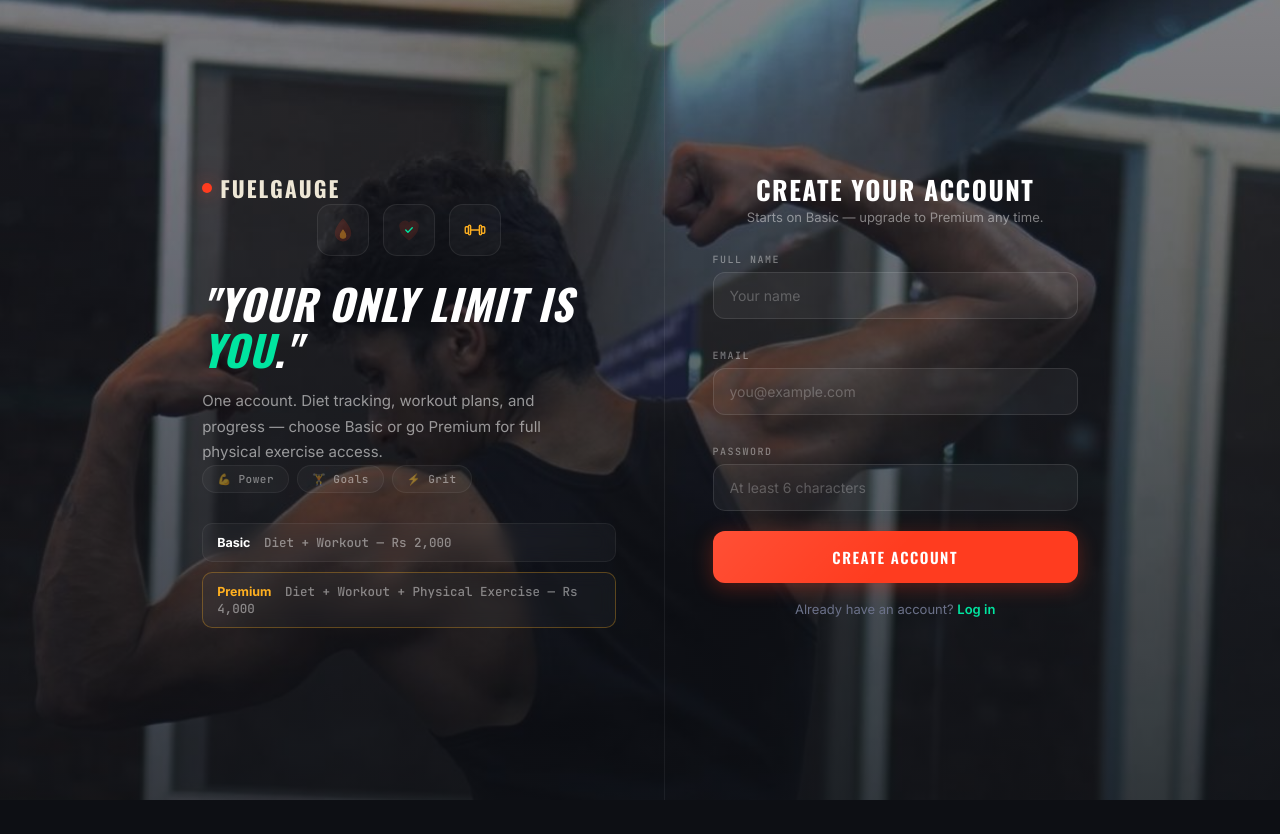
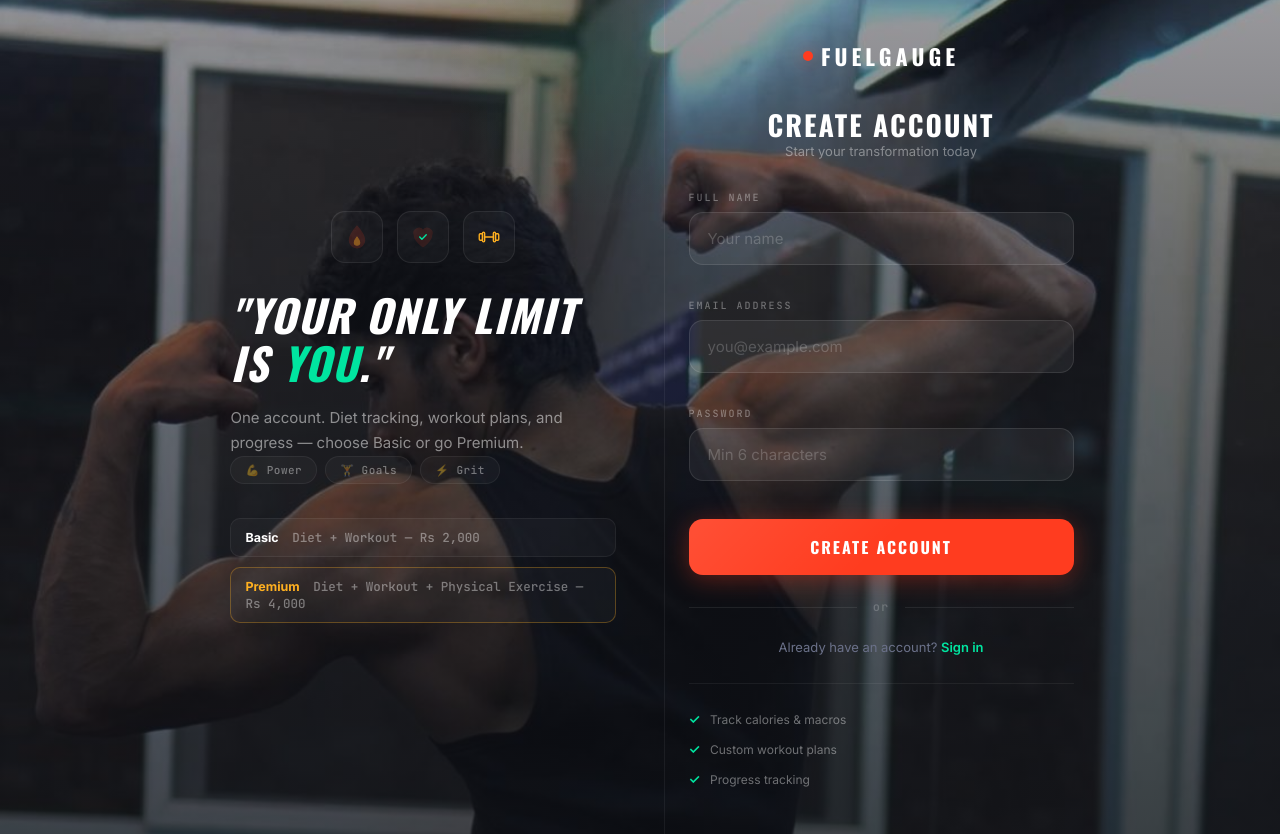
Before and after one commit to gaugefitness-ui/FUELGAUGE-fitness-app, a website: page public/register.html in a window 1280 px wide. Before the commit the page ends 800 px from the top, so only its background shows below. Drawn offline with nearby package versions, Linux system fonts and the light colour scheme.

Commit message:
Professional fitness app style auth pages, no glass card

```diff
--- a/public/auth.css
+++ b/public/auth.css
@@ -5,76 +5,98 @@
 .auth-phone-frame{position:relative;z-index:1;width:100%;max-width:100%;background:transparent!important;border-radius:0!important;padding:0!important;box-shadow:none!important;}
 .auth-phone-frame::before{display:none!important;}
 .auth-phone-screen{background:transparent!important;border-radius:0!important;max-height:100vh;overflow-y:auto;}
-.auth-card{padding:28px 20px;max-width:100%!important;box-shadow:none!important;border:none!important;border-radius:0!important;background:transparent!important;}
+.auth-card{padding:0!important;max-width:100%!important;box-shadow:none!important;border:none!important;border-radius:0!important;background:transparent!important;}
 
 /* ===== Backgrounds ===== */
-body.auth-body{margin:0;min-height:100vh;background:linear-gradient(180deg,rgba(13,15,20,0.50) 0%,rgba(13,15,20,0.60) 40%,rgba(13,15,20,0.80) 100%),url('/gym-bg.jpg') center/cover no-repeat fixed;background-color:var(--asphalt);}
-body.register-body{margin:0;min-height:100vh;background:linear-gradient(180deg,rgba(13,15,20,0.50) 0%,rgba(13,15,20,0.60) 40%,rgba(13,15,20,0.80) 100%),url('/register-bg.jpg') center 20%/cover no-repeat;background-color:var(--asphalt);}
-.auth-screen{position:fixed;inset:0;z-index:999;background:linear-gradient(180deg,rgba(13,15,20,0.50) 0%,rgba(13,15,20,0.60) 40%,rgba(13,15,20,0.80) 100%),url('/gym-bg.jpg') center/cover no-repeat fixed!important;display:flex;align-items:center;justify-content:center;}
-.auth-screen.register-screen{background:linear-gradient(180deg,rgba(13,15,20,0.50) 0%,rgba(13,15,20,0.60) 40%,rgba(13,15,20,0.80) 100%),url('/register-bg.jpg') center 20%/cover no-repeat fixed!important;}
+body.auth-body{margin:0;min-height:100vh;background:linear-gradient(180deg,rgba(13,15,20,0.40) 0%,rgba(13,15,20,0.55) 30%,rgba(13,15,20,0.75) 100%),url('/gym-bg.jpg') center/cover no-repeat fixed;background-color:var(--asphalt);}
+body.register-body{margin:0;min-height:100vh;background:linear-gradient(180deg,rgba(13,15,20,0.40) 0%,rgba(13,15,20,0.55) 30%,rgba(13,15,20,0.75) 100%),url('/register-bg.jpg') center 20%/cover no-repeat;background-color:var(--asphalt);}
+.auth-screen{position:fixed;inset:0;z-index:999;background:linear-gradient(180deg,rgba(13,15,20,0.40) 0%,rgba(13,15,20,0.55) 30%,rgba(13,15,20,0.75) 100%),url('/gym-bg.jpg') center/cover no-repeat fixed!important;display:flex;align-items:center;justify-content:center;}
+.auth-screen.register-screen{background:linear-gradient(180deg,rgba(13,15,20,0.40) 0%,rgba(13,15,20,0.55) 30%,rgba(13,15,20,0.75) 100%),url('/register-bg.jpg') center 20%/cover no-repeat fixed!important;}
 
-/* ===== Shell & Hero (desktop) ===== */
+/* ===== Shell & Hero (desktop only) ===== */
 .auth-shell{min-height:100vh;display:flex;}
 .auth-hero{flex:1;display:flex;flex-direction:column;justify-content:center;padding:60px 48px;background:transparent;border-right:1px solid rgba(255,255,255,0.06);position:relative;overflow:hidden;}
 .auth-hero::after{content:"";position:absolute;right:-80px;top:-80px;width:300px;height:300px;border-radius:50%;background:radial-gradient(circle,rgba(0,229,160,.10) 0%,transparent 70%);}
 .auth-hero-mid{position:relative;}
-.auth-hero-mid h1,.auth-hero-mid .quote-heading{font-family:'Oswald',sans-serif;font-size:42px;line-height:1.1;text-transform:uppercase;letter-spacing:1px;margin:0 0 16px;color:#fff;}
+.auth-hero-mid h1,.auth-hero-mid .quote-heading{font-family:'Oswald',sans-serif;font-size:44px;line-height:1.08;text-transform:uppercase;letter-spacing:1.5px;margin:0 0 18px;color:#fff;}
 .quote-heading{font-family:'Oswald',sans-serif;font-style:italic;}
-.auth-hero-mid p{color:rgba(255,255,255,0.55);font-size:15px;line-height:1.7;max-width:380px;margin:0;}
-.auth-hero-icons{display:flex;gap:14px;margin:0 0 24px;}
+.auth-hero-mid p{color:rgba(255,255,255,0.5);font-size:15px;line-height:1.7;max-width:380px;margin:0;}
+.auth-hero-icons{display:flex;gap:14px;margin:0 0 28px;}
 .auth-hero-icon{width:52px;height:52px;background:rgba(255,255,255,0.03);border:1px solid rgba(255,255,255,0.08);border-radius:14px;display:flex;align-items:center;justify-content:center;transition:all .3s ease;}
 .auth-hero-icon svg{width:26px;height:26px;}
 .auth-hero-icon.icon-fire:hover{border-color:rgba(255,60,31,0.4);box-shadow:0 0 20px rgba(255,60,31,0.12);transform:translateY(-2px);}
 .auth-hero-icon.icon-heart:hover{border-color:rgba(0,229,160,0.4);box-shadow:0 0 20px rgba(0,229,160,0.12);transform:translateY(-2px);}
 .auth-hero-icon.icon-dumbbell:hover{border-color:rgba(255,176,32,0.4);box-shadow:0 0 20px rgba(255,176,32,0.12);transform:translateY(-2px);}
-.auth-quote-strip{display:flex;gap:8px;margin-bottom:20px;}
-.quote-tag{font-family:'JetBrains Mono',monospace;font-size:11px;letter-spacing:.5px;color:rgba(255,255,255,0.45);background:rgba(255,255,255,0.03);border:1px solid rgba(255,255,255,0.06);border-radius:20px;padding:6px 14px;}
+.auth-quote-strip{display:flex;gap:8px;margin-bottom:24px;}
+.quote-tag{font-family:'JetBrains Mono',monospace;font-size:11px;letter-spacing:.5px;color:rgba(255,255,255,0.4);background:rgba(255,255,255,0.03);border:1px solid rgba(255,255,255,0.06);border-radius:20px;padding:6px 14px;}
 .auth-hero-bottom{display:flex;flex-direction:column;gap:10px;position:relative;}
-.hero-pill{background:rgba(255,255,255,0.03);backdrop-filter:blur(8px);border:1px solid rgba(255,255,255,0.06);border-radius:10px;padding:10px 14px;font-size:12.5px;color:rgba(255,255,255,0.45);font-family:'JetBrains Mono',monospace;}
+.hero-pill{background:rgba(255,255,255,0.03);border:1px solid rgba(255,255,255,0.06);border-radius:10px;padding:10px 14px;font-size:12.5px;color:rgba(255,255,255,0.4);font-family:'JetBrains Mono',monospace;}
 .hero-pill b{color:#fff;font-family:'Inter',sans-serif;margin-right:6px;}
 .hero-pill.premium{border-color:rgba(255,176,32,0.3);}
 .hero-pill.premium b{color:var(--amber);}
 
-/* ===== Auth Panel & Card (glass) ===== */
+/* ===== Auth Panel ===== */
 .auth-panel{flex:1;display:flex;align-items:center;justify-content:center;padding:40px 24px;max-width:520px;}
-.auth-card{width:100%;max-width:400px;background:transparent;border:none;border-radius:0;padding:32px 24px;box-shadow:none;}
-.auth-card .auth-logo{text-align:center;margin-bottom:28px;}
-.auth-card .auth-logo .dot{width:12px;height:12px;border-radius:50%;background:var(--neon-red);box-shadow:0 0 12px var(--neon-red-glow);display:inline-block;margin-right:8px;vertical-align:middle;animation:pulse 2s ease-in-out infinite;}
-.auth-card .auth-logo span{font-family:'Oswald',sans-serif;font-size:24px;font-weight:700;letter-spacing:3px;text-transform:uppercase;vertical-align:middle;color:#fff;}
-.auth-card .quote-heading{font-family:'Oswald',sans-serif;font-style:italic;font-size:18px;line-height:1.3;text-align:center;margin:0 0 6px;color:rgba(255,255,255,0.85);}
+.auth-card{width:100%;max-width:420px;padding:0 8px;}
+
+/* ---- Logo ---- */
+.auth-card .auth-logo{text-align:center;margin-bottom:32px;}
+.auth-card .auth-logo .dot{width:10px;height:10px;border-radius:50%;background:var(--neon-red);box-shadow:0 0 12px var(--neon-red-glow);display:inline-block;margin-right:8px;vertical-align:middle;animation:pulse 2s ease-in-out infinite;}
+.auth-card .auth-logo span{font-family:'Oswald',sans-serif;font-size:22px;font-weight:700;letter-spacing:4px;text-transform:uppercase;vertical-align:middle;color:#fff;}
+
+/* ---- Quote ---- */
+.auth-card .quote-heading{font-family:'Oswald',sans-serif;font-style:italic;font-size:20px;line-height:1.3;text-align:center;margin:0 0 4px;color:rgba(255,255,255,0.9);letter-spacing:1px;}
 .auth-card .quote-heading span{color:var(--neon-red);}
-.auth-card .auth-sub,.auth-card .smallnote{text-align:center;color:rgba(255,255,255,0.45);font-size:13px;margin-bottom:28px;}
-.auth-card h2{font-family:'Oswald',sans-serif;text-transform:uppercase;letter-spacing:1.5px;font-size:26px;margin:0 0 6px;text-align:center;color:#fff;}
-.auth-card label{display:block;font-family:'JetBrains Mono',monospace;font-size:10px;letter-spacing:1.5px;text-transform:uppercase;color:rgba(255,255,255,0.4);margin-bottom:6px;margin-top:16px;}
+.auth-card .auth-sub,.auth-card .smallnote{text-align:center;color:rgba(255,255,255,0.4);font-size:13px;margin-bottom:32px;}
+
+/* ---- Heading ---- */
+.auth-card h2{font-family:'Oswald',sans-serif;text-transform:uppercase;letter-spacing:2px;font-size:28px;margin:0 0 4px;text-align:center;color:#fff;}
+
+/* ---- Inputs ---- */
+.auth-card label{display:block;font-family:'JetBrains Mono',monospace;font-size:10px;letter-spacing:2px;text-transform:uppercase;color:rgba(255,255,255,0.35);margin-bottom:8px;margin-top:20px;}
 .auth-card label:first-of-type{margin-top:0;}
-.auth-card input{width:100%;padding:14px 16px;background:rgba(255,255,255,0.05);border:1px solid rgba(255,255,255,0.1);border-radius:12px;color:#fff;font-size:14px;font-family:'Inter',sans-serif;transition:all .2s ease;box-sizing:border-box;}
-.auth-card input::placeholder{color:rgba(255,255,255,0.25);}
-.auth-card input:focus{outline:none;border-color:var(--teal);box-shadow:0 0 0 3px rgba(0,229,160,0.15);background:rgba(255,255,255,0.07);}
-.auth-card .btn,.auth-card .btn-primary{width:100%;padding:15px;border:none;border-radius:12px;font-family:'Oswald',sans-serif;font-size:15px;font-weight:600;letter-spacing:1.5px;text-transform:uppercase;cursor:pointer;transition:all .2s ease;margin-top:20px;display:flex;align-items:center;justify-content:center;gap:8px;}
-.auth-card .btn-primary{background:var(--neon-red);color:#fff;box-shadow:0 4px 20px rgba(255,60,31,0.3);}
-.auth-card .btn-primary:hover{transform:translateY(-1px);box-shadow:0 6px 28px rgba(255,60,31,0.4);}
-.auth-card .btn-primary:active{transform:translateY(0);}
-.auth-divider{display:flex;align-items:center;gap:16px;margin:22px 0;color:rgba(255,255,255,0.25);font-size:12px;font-family:'JetBrains Mono',monospace;letter-spacing:1px;}
+.auth-card input[type="email"],.auth-card input[type="password"],.auth-card input[type="text"],.auth-card input[type="tel"]{width:100%;padding:16px 18px;background:rgba(255,255,255,0.06);border:1px solid rgba(255,255,255,0.1);border-radius:14px;color:#fff;font-size:15px;font-family:'Inter',sans-serif;transition:all .25s ease;box-sizing:border-box;}
+.auth-card input::placeholder{color:rgba(255,255,255,0.2);}
+.auth-card input:focus{outline:none;border-color:var(--neon-red);box-shadow:0 0 0 3px rgba(255,60,31,0.15);background:rgba(255,255,255,0.08);}
+
+/* ---- CTA Button ---- */
+.auth-card .btn,.auth-card .btn-primary{width:100%;padding:16px;border:none;border-radius:14px;font-family:'Oswald',sans-serif;font-size:16px;font-weight:700;letter-spacing:2px;text-transform:uppercase;cursor:pointer;transition:all .25s ease;margin-top:24px;display:flex;align-items:center;justify-content:center;gap:10px;color:#fff;background:var(--neon-red);box-shadow:0 4px 24px rgba(255,60,31,0.35);}
+.auth-card .btn-primary:hover{transform:translateY(-2px);box-shadow:0 8px 32px rgba(255,60,31,0.45);background:#ff5030;}
+.auth-card .btn-primary:active{transform:translateY(0);box-shadow:0 2px 12px rgba(255,60,31,0.3);}
+
+/* ---- Divider ---- */
+.auth-divider{display:flex;align-items:center;gap:16px;margin:24px 0;color:rgba(255,255,255,0.2);font-size:12px;font-family:'JetBrains Mono',monospace;letter-spacing:1px;}
 .auth-divider::before,.auth-divider::after{content:'';flex:1;height:1px;background:rgba(255,255,255,0.08);}
-.auth-switch{text-align:center;margin-top:22px;font-size:13px;color:rgba(255,255,255,0.4);}
-.auth-switch a{color:var(--teal);cursor:pointer;text-decoration:none;font-weight:600;}
+
+/* ---- Google Button ---- */
+.google-signin-btn{width:100%;}
+.google-signin-btn button{width:100%!important;padding:14px 16px!important;background:rgba(255,255,255,0.06)!important;border:1px solid rgba(255,255,255,0.1)!important;border-radius:14px!important;color:#fff!important;font-size:14px!important;font-family:'Inter',sans-serif!important;font-weight:500!important;cursor:pointer;display:flex!important;align-items:center;justify-content:center;gap:10px;transition:all .25s;}
+.google-signin-btn button:hover{background:rgba(255,255,255,0.1)!important;border-color:rgba(255,255,255,0.18)!important;}
+
+/* ---- Switch & Features ---- */
+.auth-switch{text-align:center;margin-top:24px;font-size:13px;color:rgba(255,255,255,0.35);}
+.auth-switch a{color:var(--teal);cursor:pointer;text-decoration:none;font-weight:700;}
 .auth-switch a:hover{text-decoration:underline;}
-.auth-features{margin-top:24px;padding-top:20px;border-top:1px solid rgba(255,255,255,0.06);}
-.auth-feature{display:flex;align-items:center;gap:8px;padding:6px 0;font-size:12px;color:rgba(255,255,255,0.4);}
-.auth-feature span{font-weight:700;}
-.auth-error{background:rgba(255,92,92,.1);border:1px solid rgba(255,92,92,0.25);color:var(--danger);font-size:12px;padding:10px 14px;border-radius:10px;margin-bottom:14px;display:none;}
+.auth-features{margin-top:28px;padding-top:20px;border-top:1px solid rgba(255,255,255,0.06);}
+.auth-feature{display:flex;align-items:center;gap:10px;padding:7px 0;font-size:12px;color:rgba(255,255,255,0.4);font-family:'Inter',sans-serif;}
+.auth-feature span{font-weight:700;font-size:13px;}
+
+/* ---- Error ---- */
+.auth-error{background:rgba(255,92,92,.1);border:1px solid rgba(255,92,92,0.2);color:var(--danger);font-size:12px;padding:12px 16px;border-radius:12px;margin-bottom:16px;display:none;font-family:'Inter',sans-serif;}
 .auth-error.show{display:block;}
-.google-signin-btn{width:100%;padding:13px 16px;background:rgba(255,255,255,0.06);border:1px solid rgba(255,255,255,0.1);border-radius:12px;color:#fff;font-size:14px;font-family:'Inter',sans-serif;font-weight:500;cursor:pointer;display:flex;align-items:center;justify-content:center;gap:10px;transition:all .2s;}
-.google-signin-btn:hover{background:rgba(255,255,255,0.1);border-color:rgba(255,255,255,0.15);}
-.pw-toggle{position:absolute;right:12px;top:50%;transform:translateY(-50%);background:none;border:none;color:rgba(255,255,255,0.3);cursor:pointer;padding:4px;}
+
+/* ---- Password Toggle ---- */
+.pw-toggle{position:absolute;right:14px;top:50%;transform:translateY(-50%);background:none;border:none;color:rgba(255,255,255,0.25);cursor:pointer;padding:4px;transition:color .2s;}
+.pw-toggle:hover{color:rgba(255,255,255,0.5);}
 
 /* ===== Mobile ===== */
 @media (max-width: 760px){
   .auth-shell{flex-direction:column;}
   .auth-hero{display:none;}
   .auth-panel{padding:0;width:100%;min-height:100vh;align-items:center;}
-  .auth-card{max-width:100%;border-radius:0;border:none;background:transparent!important;backdrop-filter:none;-webkit-backdrop-filter:none;min-height:100vh;display:flex;flex-direction:column;justify-content:center;padding:40px 28px;}
-  .auth-card h2{font-size:28px;}
+  .auth-card{max-width:100%;min-height:100vh;display:flex;flex-direction:column;justify-content:center;padding:48px 28px;}
+  .auth-card h2{font-size:30px;}
+  .auth-card .quote-heading{font-size:18px;}
   body.register-body{background-attachment:scroll;background-position:center 15%;}
   .auth-screen.register-screen{background-attachment:scroll;background-position:center 15%;}
 }
--- a/public/register.html
+++ b/public/register.html
@@ -14,9 +14,6 @@
 <div class="auth-shell">
 
   <div class="auth-hero">
-    <div class="auth-hero-top">
-      <div class="brand"><span class="dot"></span>FUELGAUGE</div>
-    </div>
     <div class="auth-hero-mid">
       <div class="auth-hero-icons">
         <div class="auth-hero-icon icon-fire"><svg viewBox="0 0 48 48" fill="none"><path d="M24 4C24 4 10 20 10 30a14 14 0 0028 0C38 20 24 4 24 4z" fill="var(--neon-red)" opacity="0.15" stroke="var(--neon-red)" stroke-width="2.5" stroke-linecap="round" stroke-linejoin="round"/><path d="M24 24c0 0-5 6-5 10a5 5 0 0010 0c0-4-5-10-5-10z" fill="var(--amber)" opacity="0.4" stroke="var(--amber)" stroke-width="2" stroke-linecap="round"/></svg></div>
@@ -24,7 +21,7 @@
         <div class="auth-hero-icon icon-dumbbell"><svg viewBox="0 0 48 48" fill="none"><rect x="6" y="18" width="6" height="12" rx="2" stroke="var(--amber)" stroke-width="2.5"/><rect x="36" y="18" width="6" height="12" rx="2" stroke="var(--amber)" stroke-width="2.5"/><rect x="12" y="15" width="4" height="18" rx="2" stroke="var(--amber)" stroke-width="2.5"/><rect x="32" y="15" width="4" height="18" rx="2" stroke="var(--amber)" stroke-width="2.5"/><line x1="16" y1="24" x2="32" y2="24" stroke="var(--amber)" stroke-width="2.5" stroke-linecap="round"/></svg></div>
       </div>
       <h1 class="quote-heading">"Your only limit is <span style="color:var(--teal);">you</span>."</h1>
-      <p>One account. Diet tracking, workout plans, and progress — choose Basic or go Premium for full physical exercise access.</p>
+      <p>One account. Diet tracking, workout plans, and progress — choose Basic or go Premium.</p>
     </div>
     <div class="auth-hero-bottom">
       <div class="auth-quote-strip">
@@ -39,17 +36,24 @@
 
   <div class="auth-panel">
     <div class="auth-card">
-      <h2>Create your account</h2>
-      <p class="smallnote">Starts on Basic — upgrade to Premium any time.</p>
+      <div class="auth-logo"><span class="dot"></span><span>FUELGAUGE</span></div>
+      <h2>Create account</h2>
+      <p class="smallnote">Start your transformation today</p>
       <div id="auth-error" class="auth-error" style="display:none;"></div>
       <label>Full name</label>
       <input id="rg-name" type="text" placeholder="Your name" autocomplete="name">
-      <label>Email</label>
+      <label>Email address</label>
       <input id="rg-email" type="email" placeholder="you@example.com" autocomplete="username">
       <label>Password</label>
-      <input id="rg-password" type="password" placeholder="At least 6 characters" autocomplete="new-password">
-      <button class="btn btn-primary" id="rg-submit" style="margin-top:6px;">Create account</button>
-      <p class="auth-switch">Already have an account? <a href="/login.html">Log in</a></p>
+      <input id="rg-password" type="password" placeholder="Min 6 characters" autocomplete="new-password">
+      <button class="btn btn-primary" id="rg-submit">Create Account</button>
+      <div class="auth-divider"><span>or</span></div>
+      <p class="auth-switch">Already have an account? <a href="/login.html">Sign in</a></p>
+      <div class="auth-features">
+        <div class="auth-feature"><span style="color:var(--teal);">&#10003;</span> Track calories & macros</div>
+        <div class="auth-feature"><span style="color:var(--teal);">&#10003;</span> Custom workout plans</div>
+        <div class="auth-feature"><span style="color:var(--teal);">&#10003;</span> Progress tracking</div>
+      </div>
     </div>
   </div>
 
```
Also changed, not shown: public/login.html (+12 -8 lines).
